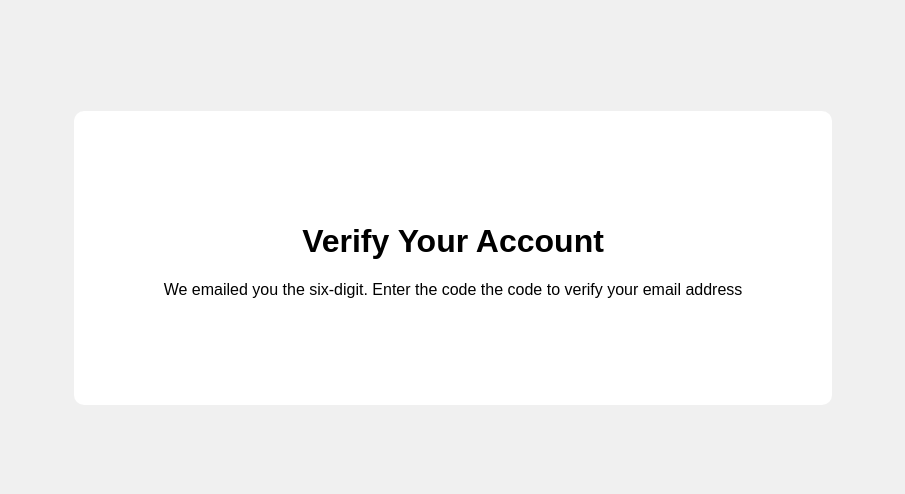
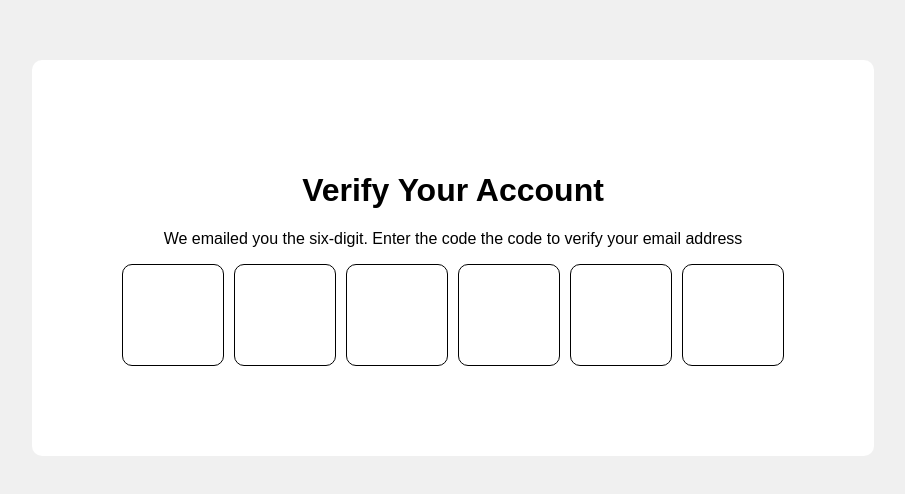
Before and after one commit to acciojob/OTP-Deepanshu9643, a website: page main.html in a window 1280 px wide. Shown: the part 150-644 px from the top of the page, without its empty margins (187-1092 px from the left). Drawn offline with Linux system fonts and the light colour scheme.

Commit message:
created a submission

```diff
--- a/main.html
+++ b/main.html
@@ -13,7 +13,12 @@
 		   <h1 id="verification_heading">Verify Your Account</h1>
 		 <p id="verification_subtext">We emailed you the six-digit. Enter the code the code to verify your email address</p>
 		 <div class="code-container">
-
+		      <input type="text" class="code" id="code-1" maxlength="1">
+    <input type="text" class="code" id="code-2" maxlength="1">
+    <input type="text" class="code" id="code-3" maxlength="1">
+    <input type="text" class="code" id="code-4" maxlength="1">
+    <input type="text" class="code" id="code-5" maxlength="1">
+    <input type="text" class="code" id="code-6" maxlength="1">
 			  </div>
 	 </div>
 
```
